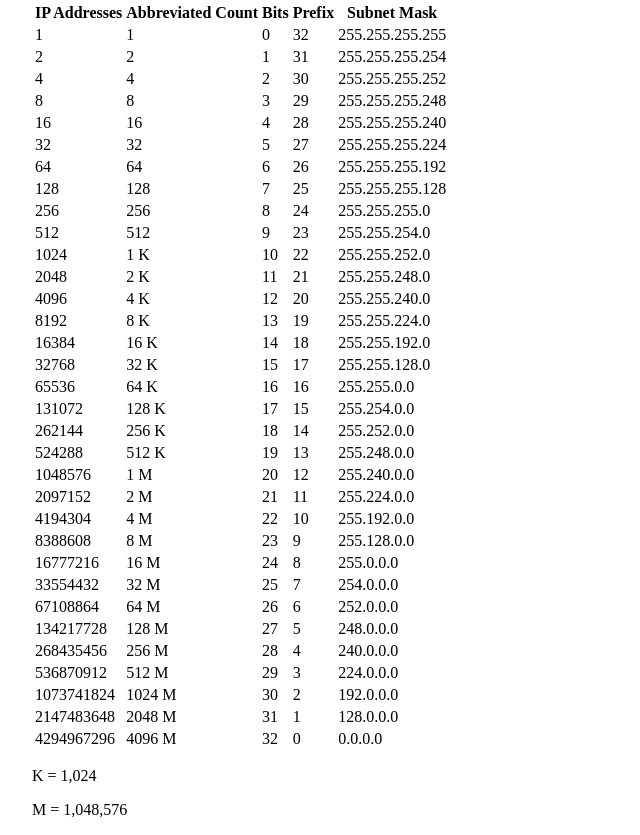
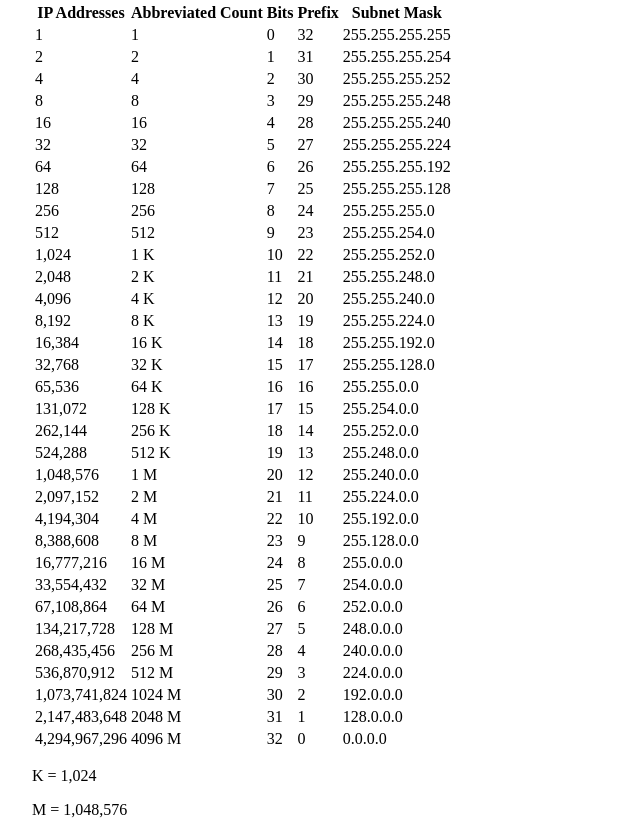
Before and after one commit to blakethepatton/cidr-table, a plain HTML site: page index.html in a window 1280 px wide. Shown: the part 79-914 px from the top of the page, without its empty margins (0-640 px from the left). Drawn offline with Linux system fonts and the light colour scheme.

Commit message:
Add commas

```diff
--- a/index.html
+++ b/index.html
@@ -100,161 +100,161 @@
             <td>255.255.254.0</td>
         </tr>
         <tr>
-            <td>1024</td>
+            <td>1,024</td>
             <td>1 K</td>
             <td>10</td>
             <td>22</td>
             <td>255.255.252.0</td>
         </tr>
         <tr>
-            <td>2048</td>
+            <td>2,048</td>
             <td>2 K</td>
             <td>11</td>
             <td>21</td>
             <td>255.255.248.0</td>
         </tr>
         <tr>
-            <td>4096</td>
+            <td>4,096</td>
             <td>4 K</td>
             <td>12</td>
             <td>20</td>
             <td>255.255.240.0</td>
         </tr>
         <tr>
-            <td>8192</td>
+            <td>8,192</td>
             <td>8 K</td>
             <td>13</td>
             <td>19</td>
             <td>255.255.224.0</td>
         </tr>
         <tr>
-            <td>16384</td>
+            <td>16,384</td>
             <td>16 K</td>
             <td>14</td>
             <td>18</td>
             <td>255.255.192.0</td>
         </tr>
         <tr>
-            <td>32768</td>
+            <td>32,768</td>
             <td>32 K</td>
             <td>15</td>
             <td>17</td>
             <td>255.255.128.0</td>
         </tr>
         <tr>
-            <td>65536</td>
+            <td>65,536</td>
             <td>64 K</td>
             <td>16</td>
             <td>16</td>
             <td>255.255.0.0</td>
         </tr>
         <tr>
-            <td>131072</td>
+            <td>131,072</td>
             <td>128 K</td>
             <td>17</td>
             <td>15</td>
             <td>255.254.0.0</td>
         </tr>
         <tr>
-            <td>262144</td>
+            <td>262,144</td>
             <td>256 K</td>
             <td>18</td>
             <td>14</td>
             <td>255.252.0.0</td>
         </tr>
         <tr>
-            <td>524288</td>
+            <td>524,288</td>
             <td>512 K</td>
             <td>19</td>
             <td>13</td>
             <td>255.248.0.0</td>
         </tr>
         <tr>
-            <td>1048576</td>
+            <td>1,048,576</td>
             <td>1 M</td>
             <td>20</td>
             <td>12</td>
             <td>255.240.0.0</td>
         </tr>
         <tr>
-            <td>2097152</td>
+            <td>2,097,152</td>
             <td>2 M</td>
             <td>21</td>
             <td>11</td>
             <td>255.224.0.0</td>
         </tr>
         <tr>
-            <td>4194304</td>
+            <td>4,194,304</td>
             <td>4 M</td>
             <td>22</td>
             <td>10</td>
             <td>255.192.0.0</td>
         </tr>
         <tr>
-            <td>8388608</td>
+            <td>8,388,608</td>
             <td>8 M</td>
             <td>23</td>
             <td>9</td>
             <td>255.128.0.0</td>
         </tr>
         <tr>
-            <td>16777216</td>
+            <td>16,777,216</td>
             <td>16 M</td>
             <td>24</td>
             <td>8</td>
             <td>255.0.0.0</td>
         </tr>
         <tr>
-            <td>33554432</td>
+            <td>33,554,432</td>
             <td>32 M</td>
             <td>25</td>
             <td>7</td>
             <td>254.0.0.0</td>
         </tr>
         <tr>
-            <td>67108864</td>
+            <td>67,108,864</td>
             <td>64 M</td>
             <td>26</td>
             <td>6</td>
             <td>252.0.0.0</td>
         </tr>
         <tr>
-            <td>134217728</td>
+            <td>134,217,728</td>
             <td>128 M</td>
             <td>27</td>
             <td>5</td>
             <td>248.0.0.0</td>
         </tr>
         <tr>
-            <td>268435456</td>
+            <td>268,435,456</td>
             <td>256 M</td>
             <td>28</td>
             <td>4</td>
             <td>240.0.0.0</td>
         </tr>
         <tr>
-            <td>536870912</td>
+            <td>536,870,912</td>
             <td>512 M</td>
             <td>29</td>
             <td>3</td>
             <td>224.0.0.0</td>
         </tr>
         <tr>
-            <td>1073741824</td>
+            <td>1,073,741,824</td>
             <td>1024 M</td>
             <td>30</td>
             <td>2</td>
             <td>192.0.0.0</td>
         </tr>
         <tr>
-            <td>2147483648</td>
+            <td>2,147,483,648</td>
             <td>2048 M</td>
             <td>31</td>
             <td>1</td>
             <td>128.0.0.0</td>
         </tr>
         <tr>
-            <td>4294967296</td>
+            <td>4,294,967,296</td>
             <td>4096 M</td>
             <td>32</td>
             <td>0</td>
```
